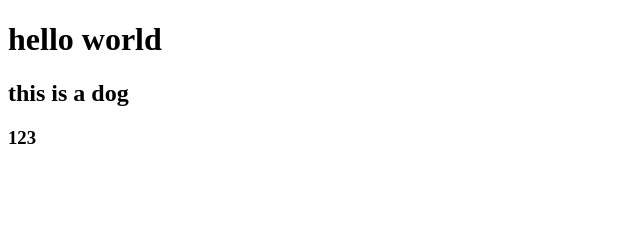
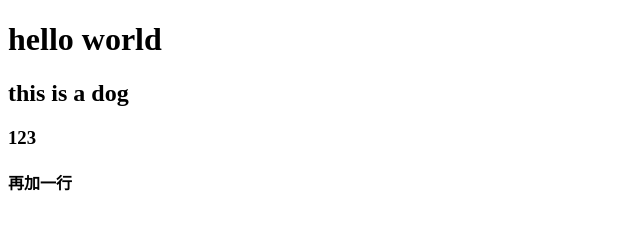
Before and after one commit to wangzhi22/test, a plain HTML site: page index.html in a window 1280 px wide. Shown: the full height of the page, 0-640 px from the left. Drawn offline with Linux system fonts and the light colour scheme.

Commit message:
update index.html 增加一行代码

```diff
--- a/index.html
+++ b/index.html
@@ -9,5 +9,6 @@
     <h1>hello world</h1>
     <h2>this is a dog</h2>
 	<h3>123</h3>
+	<h4>再加一行</h4>
 </body>
 </html>
```
